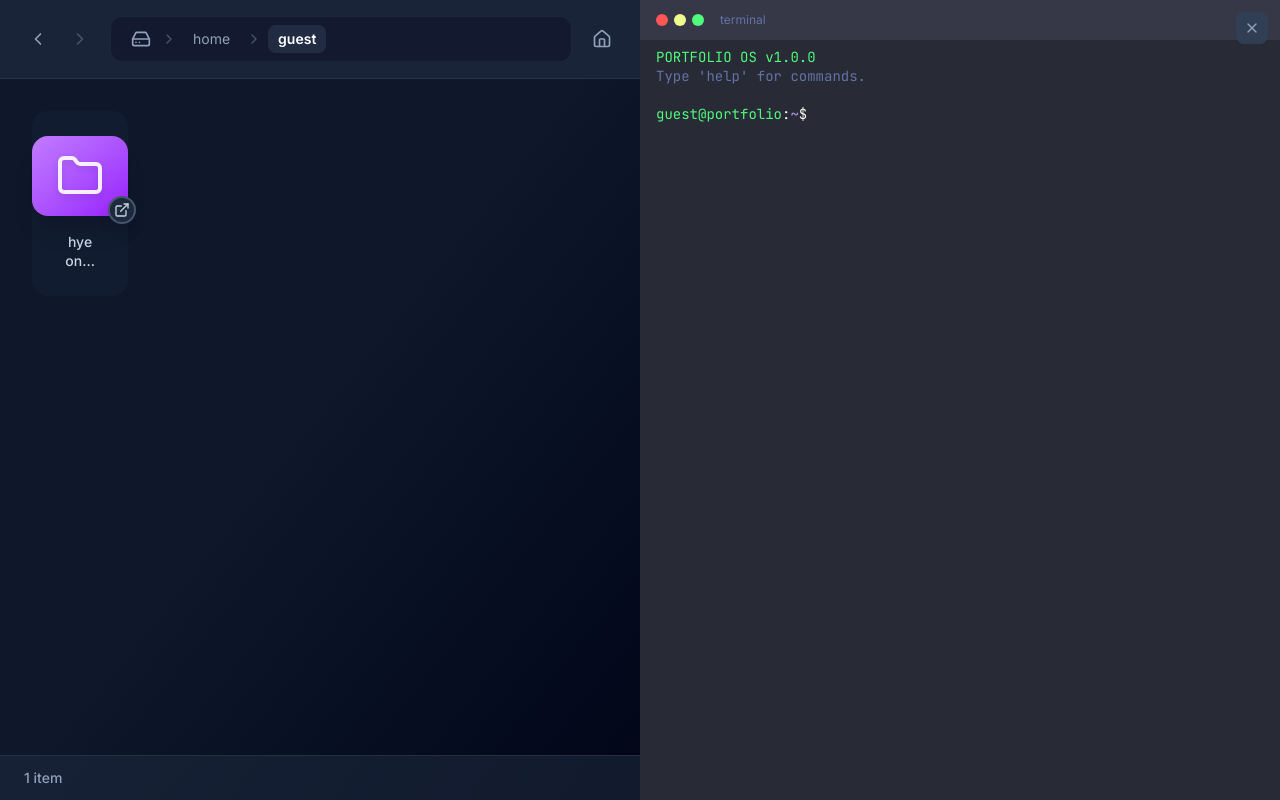
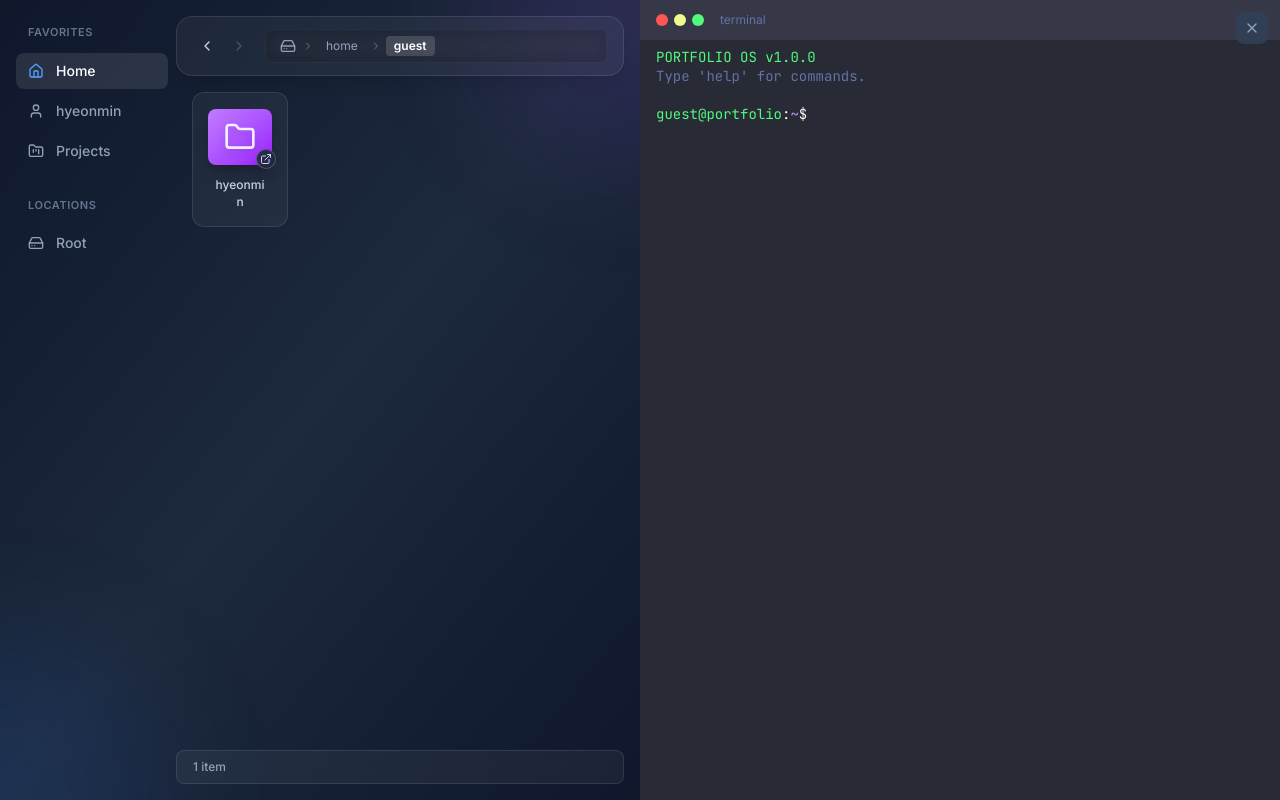
Before and after one commit to addniner/portfolio, a React (Vite) app: page / in a window 1280 px wide. Built offline with nearby package versions, Linux system fonts and the light colour scheme.

Commit message:
fix: base url

```diff
--- a/src/components/Viewer/FileExplorer.tsx
+++ b/src/components/Viewer/FileExplorer.tsx
@@ -13,6 +13,8 @@
   Home,
   HardDrive,
   ExternalLink,
+  User,
+  FolderKanban,
 } from 'lucide-react';
 import { cn } from '@/utils/cn';
 import { motion } from 'motion/react';
@@ -76,12 +78,26 @@
     executeCommand('cd .. && ls');
   };
 
-  const handleHomeClick = () => {
-    executeCommand('cd ~ && ls');
+  const handleRootClick = () => {
+    executeCommand('cd / && ls');
   };
 
-  const handleRootClick = () => {
-    executeCommand('cd / && ls');
+  const handleSidebarClick = (targetPath: string) => {
+    executeCommand(`cd ${targetPath} && ls`);
+  };
+
+  // Sidebar items
+  const sidebarItems = [
+    { label: 'Home', icon: Home, path: '~', color: 'text-blue-400' },
+    { label: 'hyeonmin', icon: User, path: '/home/hyeonmin', color: 'text-purple-400' },
+    { label: 'Projects', icon: FolderKanban, path: '/home/hyeonmin/projects', color: 'text-green-400' },
+  ];
+
+  // Check if current path matches sidebar item
+  const isActivePath = (itemPath: string) => {
+    const normalizedPath = path.replace('/home/guest', '~');
+    const normalizedItemPath = itemPath.replace('/home/guest', '~');
+    return normalizedPath === normalizedItemPath || path === itemPath;
   };
 
   // Filter and sort contents
@@ -96,49 +112,105 @@
     });
 
   return (
-    <div className="h-full flex flex-col bg-gradient-to-br from-slate-900 via-slate-900 to-slate-950">
-      {/* macOS-style Toolbar */}
-      <div className="flex items-center gap-3 px-5 py-4 bg-slate-800/80 backdrop-blur-sm border-b border-slate-700/50">
+    <div className="h-full flex bg-gradient-to-br from-slate-900 via-slate-800 to-slate-900 relative overflow-hidden">
+      {/* Background decoration */}
+      <div className="absolute inset-0 overflow-hidden pointer-events-none">
+        <div className="absolute -top-40 -right-40 w-80 h-80 bg-purple-500/10 rounded-full blur-3xl" />
+        <div className="absolute -bottom-40 -left-40 w-80 h-80 bg-blue-500/10 rounded-full blur-3xl" />
+      </div>
+
+      {/* Sidebar */}
+      <div className="relative z-10 w-44 shrink-0 flex flex-col py-4 pl-4">
+        <div className="flex-1 flex flex-col gap-1 pr-2">
+          {/* Favorites Section */}
+          <div className="px-3 py-2 text-[11px] font-semibold text-slate-500 uppercase tracking-wider">
+            Favorites
+          </div>
+          {sidebarItems.map((item) => {
+            const Icon = item.icon;
+            const isActive = isActivePath(item.path);
+            return (
+              <button
+                key={item.path}
+                onClick={() => handleSidebarClick(item.path)}
+                className={cn(
+                  'flex items-center gap-3 px-3 py-2 rounded-lg text-sm font-medium',
+                  'transition-all duration-200',
+                  isActive
+                    ? 'bg-white/10 text-white'
+                    : 'text-slate-400 hover:text-white hover:bg-white/5'
+                )}
+              >
+                <Icon className={cn('w-4 h-4', isActive ? item.color : '')} />
+                <span className="truncate">{item.label}</span>
+              </button>
+            );
+          })}
+
+          {/* Locations Section */}
+          <div className="px-3 py-2 mt-4 text-[11px] font-semibold text-slate-500 uppercase tracking-wider">
+            Locations
+          </div>
+          <button
+            onClick={handleRootClick}
+            className={cn(
+              'flex items-center gap-3 px-3 py-2 rounded-lg text-sm font-medium',
+              'transition-all duration-200',
+              path === '/'
+                ? 'bg-white/10 text-white'
+                : 'text-slate-400 hover:text-white hover:bg-white/5'
+            )}
+          >
+            <HardDrive className={cn('w-4 h-4', path === '/' ? 'text-slate-300' : '')} />
+            <span className="truncate">Root</span>
+          </button>
+        </div>
+      </div>
+
+      {/* Main Content */}
+      <div className="flex-1 flex flex-col min-w-0">
+        {/* Glassmorphism Toolbar */}
+        <div className="relative z-10 flex items-center gap-3 px-4 py-3 mr-4 mt-4 rounded-2xl bg-white/5 backdrop-blur-xl border border-white/10 shadow-lg">
           {/* Navigation buttons */}
-        <div className="flex items-center gap-1.5">
+          <div className="flex items-center gap-1">
             <button
               onClick={handleBackClick}
               disabled={path === '/'}
               className={cn(
-              'p-2 rounded-lg transition-all duration-200',
+                'p-1.5 rounded-lg transition-all duration-200',
                 path === '/'
                   ? 'text-slate-600 cursor-not-allowed'
-                : 'text-slate-400 hover:text-white hover:bg-slate-700/80 hover:shadow-lg'
+                  : 'text-slate-300 hover:text-white hover:bg-white/10'
               )}
             >
-            <ChevronLeft className="w-5 h-5" />
+              <ChevronLeft className="w-4 h-4" />
             </button>
             <button
-            className="p-2 rounded-lg text-slate-600 cursor-not-allowed"
+              className="p-1.5 rounded-lg text-slate-600 cursor-not-allowed"
               disabled
             >
-            <ChevronRight className="w-5 h-5" />
+              <ChevronRight className="w-4 h-4" />
             </button>
           </div>
 
-        {/* Breadcrumb */}
-        <div className="flex-1 flex items-center gap-1.5 px-4 py-2 bg-slate-900/60 rounded-xl overflow-x-auto border border-slate-700/30">
+          {/* Breadcrumb - Glass style */}
+          <div className="flex-1 flex items-center gap-1 px-3 py-1.5 bg-black/20 backdrop-blur-sm rounded-lg overflow-x-auto border border-white/5">
             <button
               onClick={handleRootClick}
-            className="text-slate-400 hover:text-white transition-colors flex-shrink-0 p-1 hover:bg-slate-700/50 rounded"
+              className="text-slate-400 hover:text-white transition-colors flex-shrink-0 p-0.5 hover:bg-white/10 rounded"
             >
-            <HardDrive className="w-5 h-5" />
+              <HardDrive className="w-4 h-4" />
             </button>
             {pathParts.map((part, index) => (
-            <div key={index} className="flex items-center gap-1.5 flex-shrink-0">
-              <ChevronRight className="w-4 h-4 text-slate-600" />
+              <div key={index} className="flex items-center gap-1 flex-shrink-0">
+                <ChevronRight className="w-3 h-3 text-slate-500" />
                 <button
                   onClick={() => handleBreadcrumbClick(index)}
                   className={cn(
-                  'px-2.5 py-1 rounded-lg transition-all duration-200 text-sm whitespace-nowrap',
+                    'px-2 py-0.5 rounded transition-all duration-200 text-xs whitespace-nowrap',
                     index === pathParts.length - 1
-                    ? 'text-white font-semibold bg-slate-700/50'
-                    : 'text-slate-400 hover:text-white hover:bg-slate-700/50'
+                      ? 'text-white font-semibold bg-white/15'
+                      : 'text-slate-400 hover:text-white hover:bg-white/10'
                   )}
                 >
                   {part}
@@ -146,26 +218,17 @@
               </div>
             ))}
           </div>
-
-        {/* Home button */}
-        <button
-          onClick={handleHomeClick}
-          className="p-2 rounded-lg text-slate-400 hover:text-white hover:bg-slate-700/80 hover:shadow-lg transition-all duration-200"
-          title="Home"
-        >
-          <Home className="w-5 h-5" />
-        </button>
         </div>
 
         {/* Grid View */}
-      <div className="flex-1 overflow-y-auto p-8">
+        <div className="relative z-10 flex-1 overflow-y-auto p-4 pr-4">
           {visibleContents.length === 0 ? (
             <div className="h-full flex flex-col items-center justify-center text-slate-500">
-            <Folder className="w-24 h-24 mb-6 opacity-20" />
-            <p className="text-lg">This folder is empty</p>
+              <Folder className="w-20 h-20 mb-4 opacity-20" />
+              <p className="text-base">This folder is empty</p>
             </div>
           ) : (
-          <div className="grid grid-cols-2 sm:grid-cols-3 md:grid-cols-4 lg:grid-cols-5 gap-6">
+            <div className="grid grid-cols-2 sm:grid-cols-3 md:grid-cols-3 lg:grid-cols-4 gap-4">
               {visibleContents.map((node, index) => {
                 const isFolder = node.type === 'directory' || node.type === 'symlink';
                 const isSymlink = node.type === 'symlink';
@@ -182,13 +245,15 @@
                     transition={{ delay: index * 0.05, duration: 0.3 }}
                     onClick={() => handleItemClick(node)}
                     className={cn(
-                    'group flex flex-col items-center gap-4 p-6 rounded-2xl',
-                    'bg-slate-800/30 hover:bg-slate-800/60',
-                    'border border-transparent hover:border-slate-600/50',
+                      'group flex flex-col items-center gap-3 p-4 rounded-xl',
+                      // Glassmorphism card
+                      'bg-white/5 backdrop-blur-md',
+                      'border border-white/10',
+                      'hover:bg-white/10 hover:border-white/20',
                       'transition-all duration-300 ease-out',
-                    'hover:shadow-2xl hover:shadow-slate-900/50',
+                      'hover:shadow-xl hover:shadow-black/20',
                       'hover:-translate-y-1',
-                    'focus:outline-none focus:ring-2 focus:ring-blue-500/50'
+                      'focus:outline-none focus:ring-2 focus:ring-purple-500/50'
                     )}
                   >
                     {/* Icon */}
@@ -196,35 +261,37 @@
                       {isFolder ? (
                         <div
                           className={cn(
-                          'w-24 h-20 rounded-2xl bg-gradient-to-br shadow-xl',
+                            'w-16 h-14 rounded-lg bg-gradient-to-br',
                             'flex items-center justify-center',
-                          'group-hover:scale-110 group-hover:shadow-2xl transition-all duration-300',
+                            'shadow-lg shadow-black/20',
+                            'group-hover:scale-110 group-hover:shadow-xl transition-all duration-300',
                             'group-hover:rotate-[-2deg]',
                             gradientColor
                           )}
                         >
-                        <Folder className="w-12 h-12 text-white/90 drop-shadow-md" />
+                          <Folder className="w-8 h-8 text-white/90 drop-shadow-md" />
                           {isSymlink && (
-                          <div className="absolute -bottom-2 -right-2 w-7 h-7 bg-slate-800 rounded-full flex items-center justify-center border-2 border-slate-600 shadow-lg">
-                            <ExternalLink className="w-4 h-4 text-slate-300" />
+                            <div className="absolute -bottom-1 -right-1 w-5 h-5 bg-slate-800/90 backdrop-blur-sm rounded-full flex items-center justify-center border border-white/20 shadow-lg">
+                              <ExternalLink className="w-3 h-3 text-slate-300" />
                             </div>
                           )}
                         </div>
                       ) : (
                         <div
                           className={cn(
-                          'w-24 h-28 rounded-2xl bg-gradient-to-br shadow-xl',
+                            'w-16 h-20 rounded-lg bg-gradient-to-br',
                             'flex flex-col items-center justify-center relative',
-                          'group-hover:scale-110 group-hover:shadow-2xl transition-all duration-300',
+                            'shadow-lg shadow-black/20',
+                            'group-hover:scale-110 group-hover:shadow-xl transition-all duration-300',
                             'group-hover:rotate-[2deg]',
                             gradientColor
                           )}
                         >
                           {/* Folded corner */}
-                        <div className="absolute top-0 right-0 w-6 h-6 bg-white/20 rounded-bl-xl" />
-                        <FileText className="w-10 h-10 text-white/90 drop-shadow-md" />
+                          <div className="absolute top-0 right-0 w-4 h-4 bg-white/20 rounded-bl-md" />
+                          <FileText className="w-7 h-7 text-white/90 drop-shadow-md" />
                           {/* File extension badge */}
-                        <span className="mt-2 px-2 py-0.5 bg-black/20 rounded text-xs text-white/80 uppercase font-medium">
+                          <span className="mt-1 px-1.5 py-0.5 bg-black/30 backdrop-blur-sm rounded text-[9px] text-white/90 uppercase font-semibold tracking-wide">
                             {ext}
                           </span>
                         </div>
@@ -234,7 +301,7 @@
                     {/* Label */}
                     <span
                       className={cn(
-                      'text-sm font-medium text-center leading-snug max-w-full px-2',
+                        'text-xs font-medium text-center leading-snug max-w-full px-1',
                         'line-clamp-2 break-all',
                         'text-slate-300 group-hover:text-white transition-colors duration-200'
                       )}
@@ -248,9 +315,10 @@
           )}
         </div>
 
-      {/* Status Bar */}
-      <div className="px-6 py-3 bg-slate-800/60 border-t border-slate-700/50 text-sm text-slate-400 font-medium">
+        {/* Glassmorphism Status Bar */}
+        <div className="relative z-10 mr-4 mb-4 px-4 py-2 rounded-lg bg-white/5 backdrop-blur-xl border border-white/10 text-xs text-slate-400 font-medium">
           {visibleContents.length} {visibleContents.length === 1 ? 'item' : 'items'}
+        </div>
       </div>
     </div>
   );
--- a/vite.config.ts
+++ b/vite.config.ts
@@ -5,7 +5,7 @@
 
 // https://vite.dev/config/
 export default defineConfig({
-  base: '/portfolio/',
+  base: '/',
   plugins: [react(), tailwindcss()],
   resolve: {
     alias: {
```
Also changed, not shown: 2 other files (tests, documents, lock files or other folders). Lines whose indentation alone changed are shown as unchanged.
